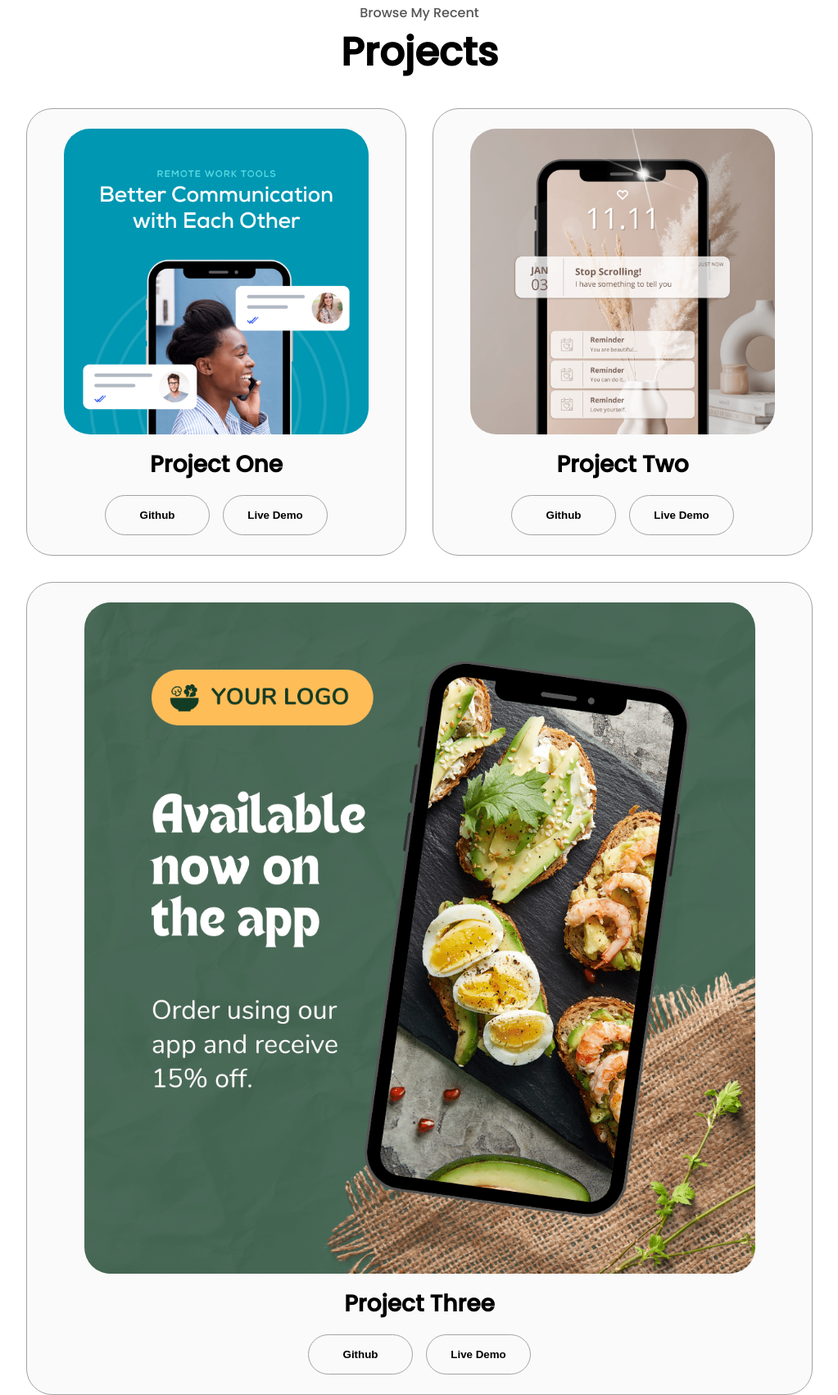
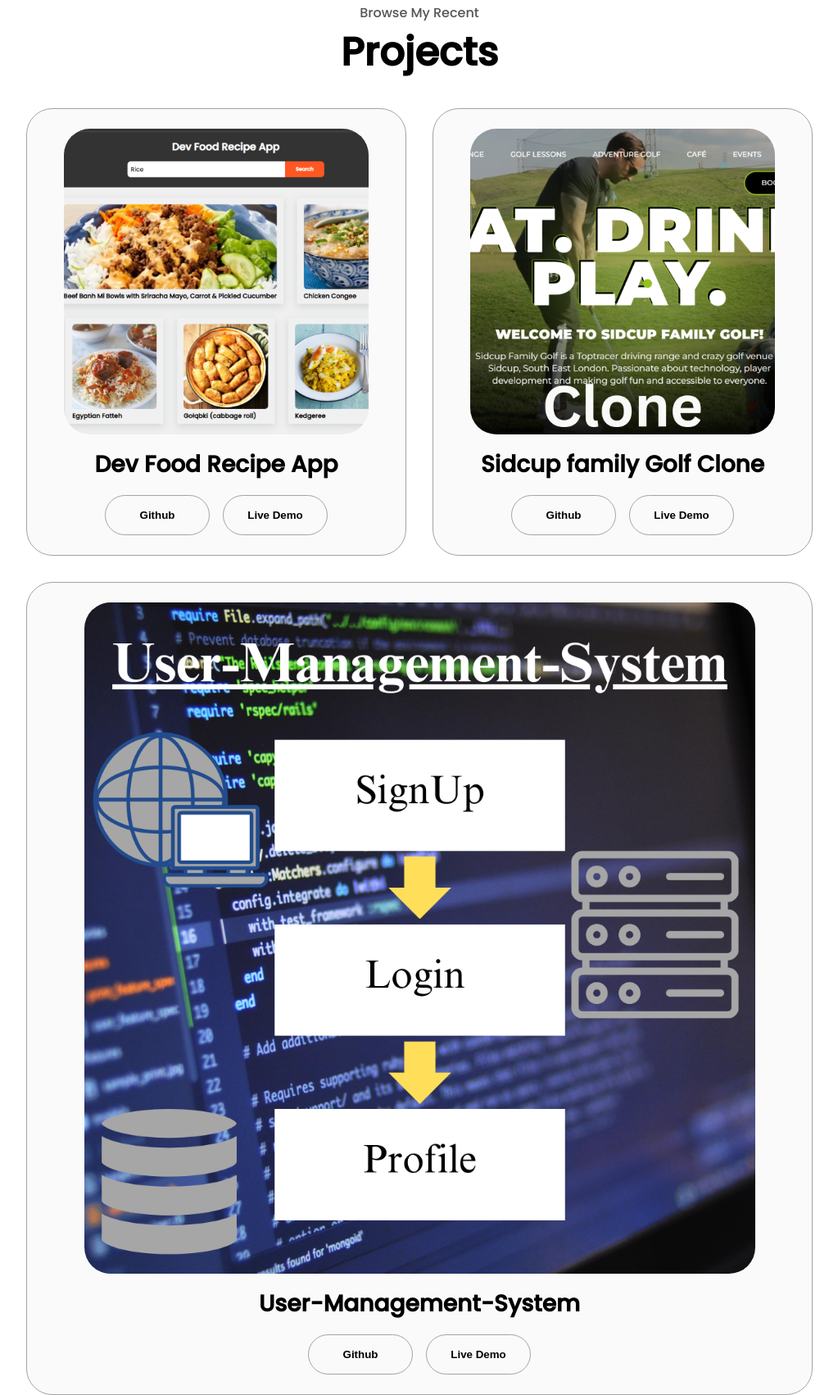
Before and after one commit to DevRahulll/Portfolio-1, a plain HTML site: page index.html in a window 1280 px wide. Shown: the part 2461-4163 px from the top of the page at 82% size, without its empty margins (128-1151 px from the left). Drawn offline with Linux system fonts and the light colour scheme.

Commit message:
change dummy images to project pictures

```diff
--- a/index.html
+++ b/index.html
@@ -208,11 +208,11 @@
           <div class="about-containers">
             <div class="details-container color-container">
               <div class="article-container">
-                <img src="assets/project-1.png" alt="Project 1" class="project-img">
+                <img src="assets/Dev-food-recipe-app.png" alt="Project 1" class="project-img">
               </div>
-              <h2 class="skills-sub-title project-title">Project One</h2>
+              <h2 class="skills-sub-title project-title">Dev Food Recipe App</h2>
               <div class="btn-container">
-                <button class="btn btn-color-2 project-btn" onclick="location.href='https://github.com'">
+                <button class="btn btn-color-2 project-btn" onclick="location.href='https://github.com/DevRahulll/Food-Recipe-App'">
                   Github
                 </button>
                 <button class="btn btn-color-2 project-btn" onclick="location.href='http://github.com/'">
@@ -223,11 +223,11 @@
 
             <div class="details-container color-container">
               <div class="article-container">
-                <img src="assets/project-2.png" alt="Project-2" class="project-img">
+                <img src="assets/sidcup-family-golf.png" alt="Project-2" class="project-img">
               </div>
-              <h2 class="skills-sub-title project-title">Project Two</h2>
+              <h2 class="skills-sub-title project-title">Sidcup family Golf Clone</h2>
               <div class="btn-container">
-                <button class="btn btn-color-2 project-btn" onclick="location.href='https://github.com'">
+                <button class="btn btn-color-2 project-btn" onclick="location.href='https://github.com/DevRahulll/Sidcup-family-golf'">
                   Github
                 </button>
                 <button class="btn btn-color-2 project-btn" onclick="location.href='http://github.com/'">
@@ -238,11 +238,11 @@
 
             <div class="details-container color-container">
               <div class="article-container">
-                <img src="assets/project-3.png" alt="Project-2" class="project-img">
+                <img src="assets/User-Management-System.png" alt="Project-2" class="project-img">
               </div>
-              <h2 class="skills-sub-title project-title">Project Three</h2>
+              <h2 class="skills-sub-title project-title">User-Management-System</h2>
               <div class="btn-container">
-                <button class="btn btn-color-2 project-btn" onclick="location.href='https://github.com'">
+                <button class="btn btn-color-2 project-btn" onclick="location.href='https://github.com/DevRahulll/User-Management-System'">
                   Github
                 </button>
                 <button class="btn btn-color-2 project-btn" onclick="location.href='http://github.com/'">
```
Also changed, not shown: Assets/Dev-food-recipe-app.png (added), Assets/User-Management-System.png (added), Assets/project-1.png (deleted), Assets/project-2.png (deleted), Assets/recipe-thumbnail-1.png (added), Assets/sidcup-family-golf.png (added).
